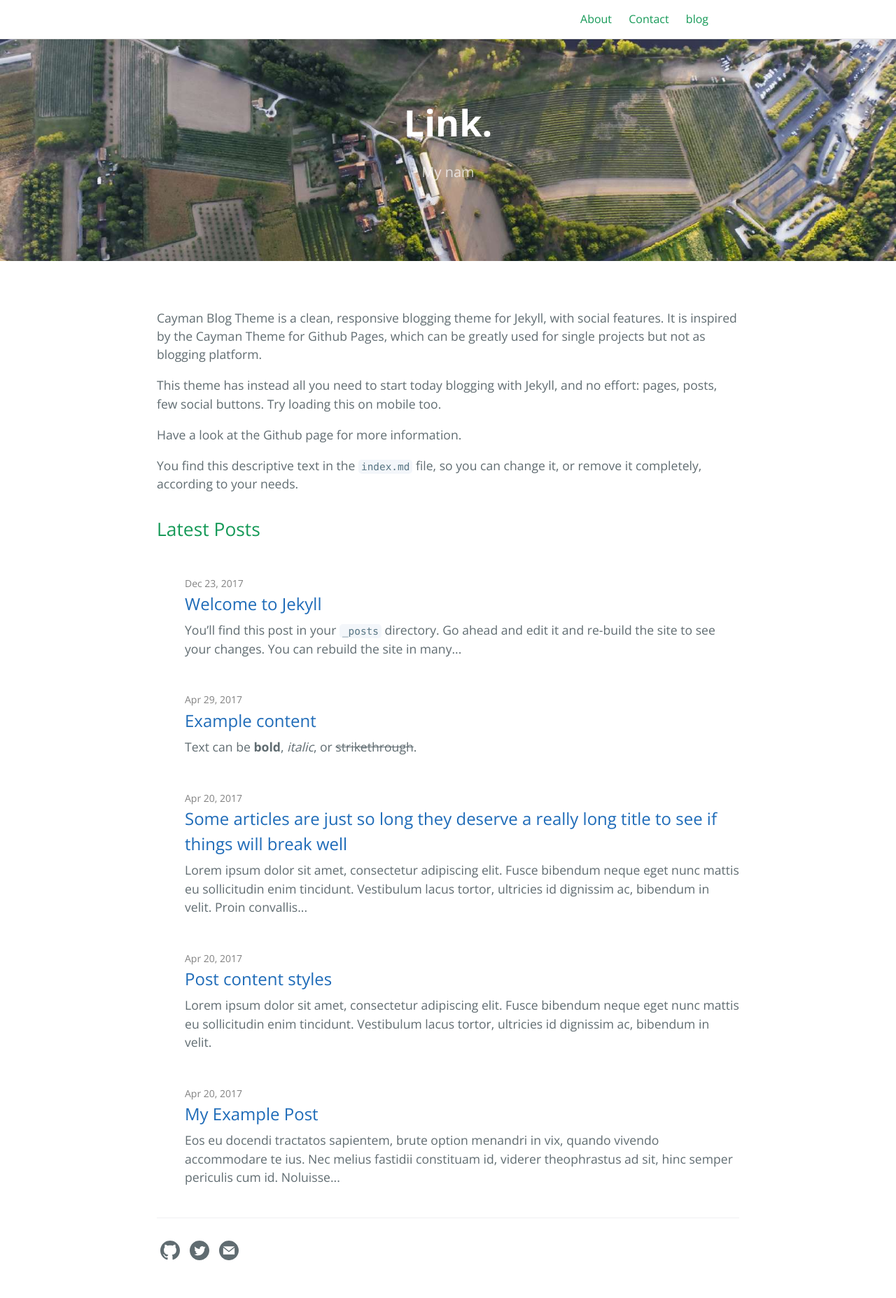
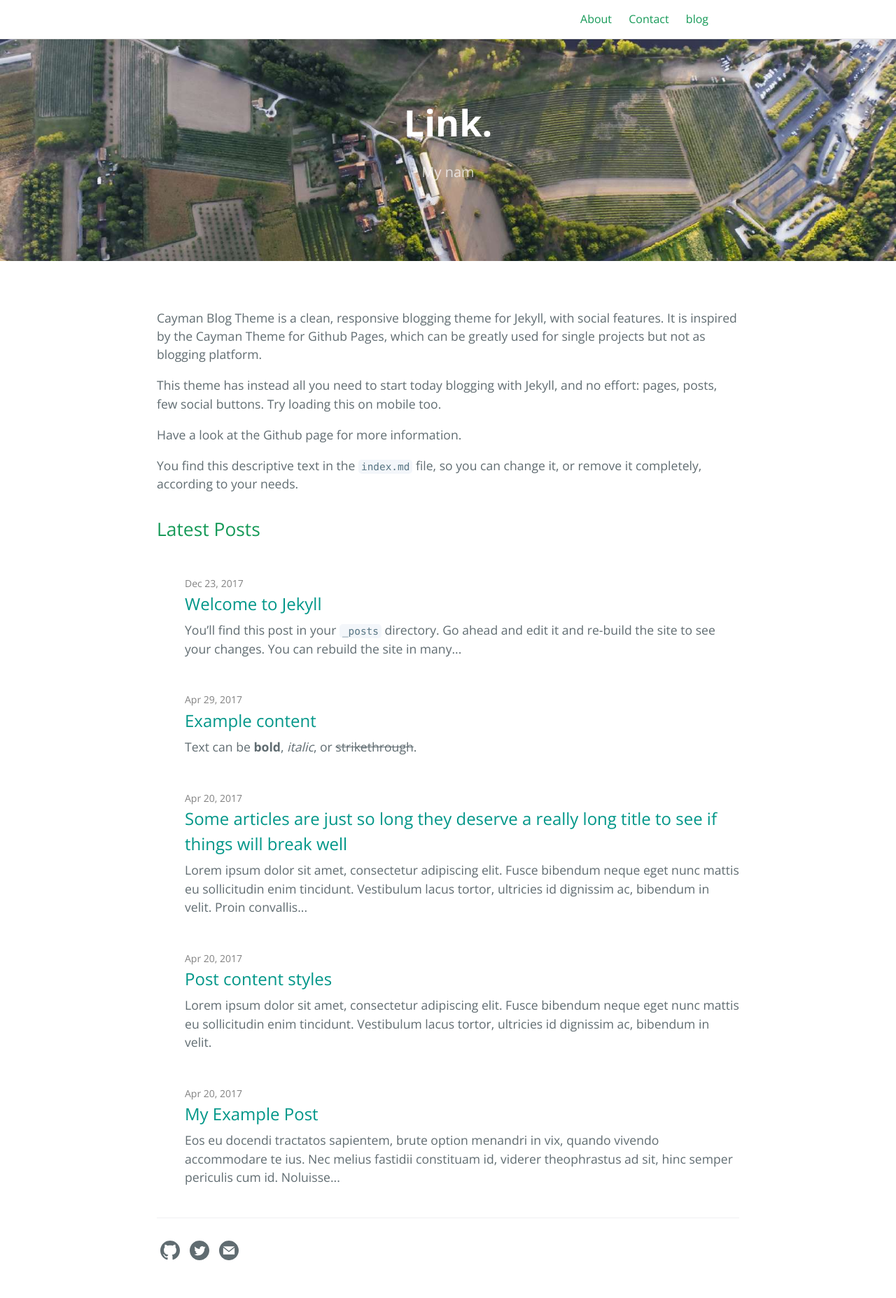
Before and after one commit to link9596/qwq, a Jekyll site: the page built from index.md, in a window 1280 px wide. Shown: the whole page at 70% size. Built offline with Jekyll 4.4.1, drawn with Linux system fonts in a browser that asks for light colours.

Commit message:
Update jekyll-theme-cayman-blog.scss

```diff
--- a/_sass/jekyll-theme-cayman-blog.scss
+++ b/_sass/jekyll-theme-cayman-blog.scss
@@ -37,6 +37,7 @@ body {
 a {
   color: $body-link-color;
   text-decoration: none;
+  color: #009688;
 
   &:hover {
     text-decoration: underline;
```
